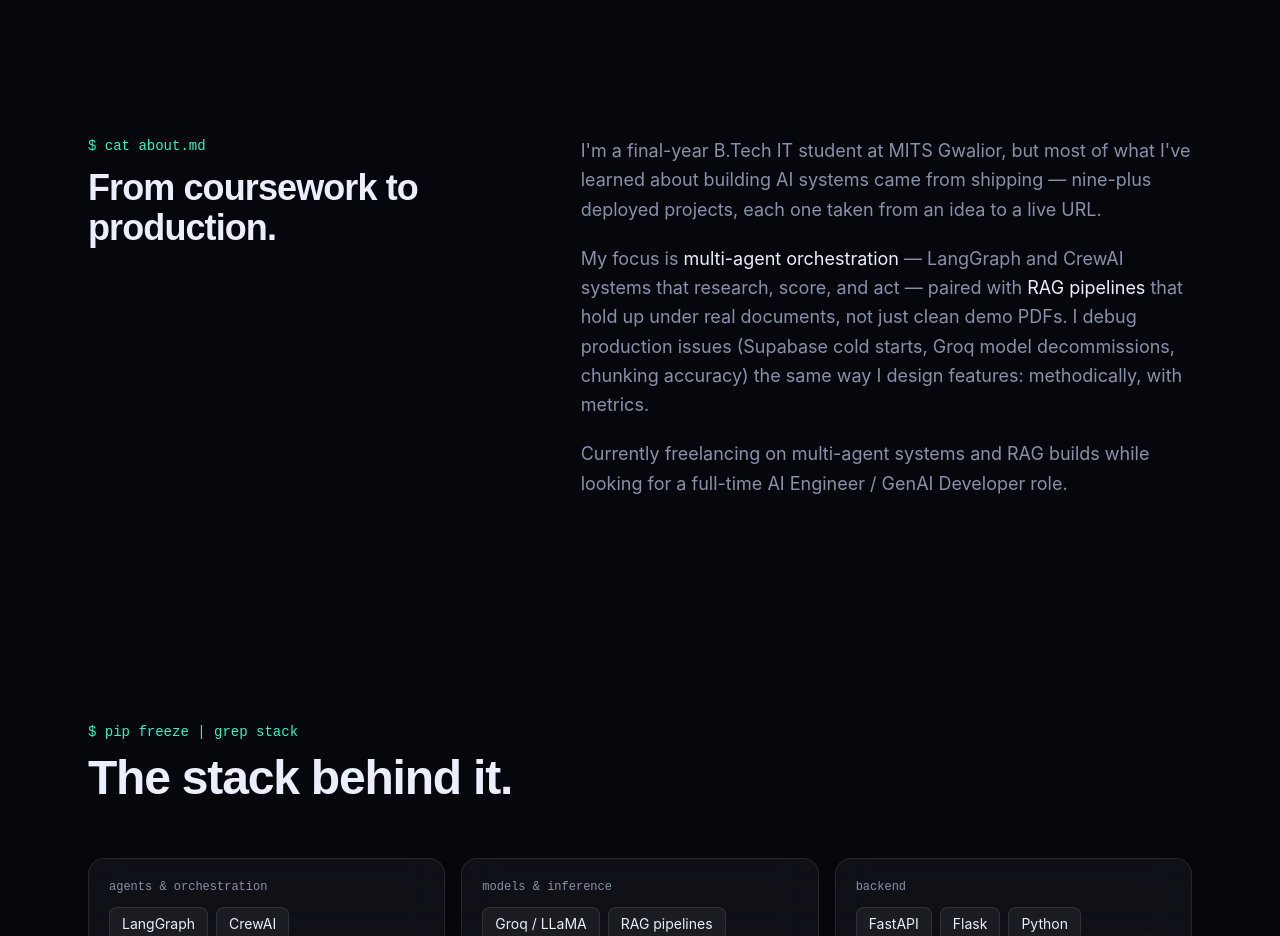
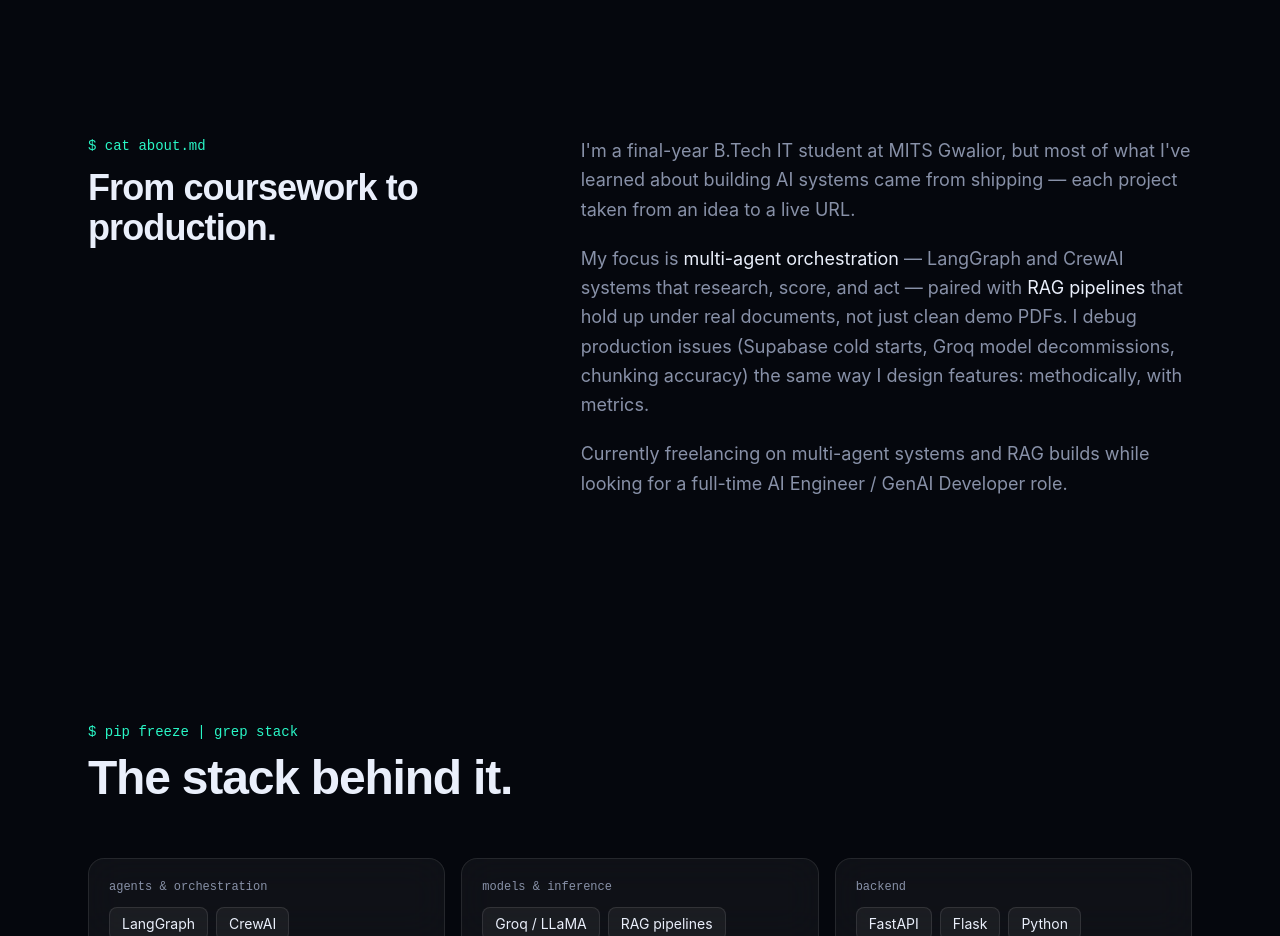
Before and after one commit to ayush-s-tomar/portfolio, a React (Vite) app: page / in a window 1280 px wide. Shown: the part 2160-3096 px from the top of the page. Built offline with nearby package versions, Linux system fonts and the light colour scheme.

Commit message:
remove project count from about section

```diff
--- a/src/components/About.jsx
+++ b/src/components/About.jsx
@@ -24,8 +24,8 @@
         >
           <p>
             I'm a final-year B.Tech IT student at MITS Gwalior, but most of what
-            I've learned about building AI systems came from shipping — nine-plus
-            deployed projects, each one taken from an idea to a live URL.
+            I've learned about building AI systems came from shipping — each
+            project taken from an idea to a live URL.
           </p>
           <p>
             My focus is <span className="text-[var(--ink)]">multi-agent orchestration</span> —
```
